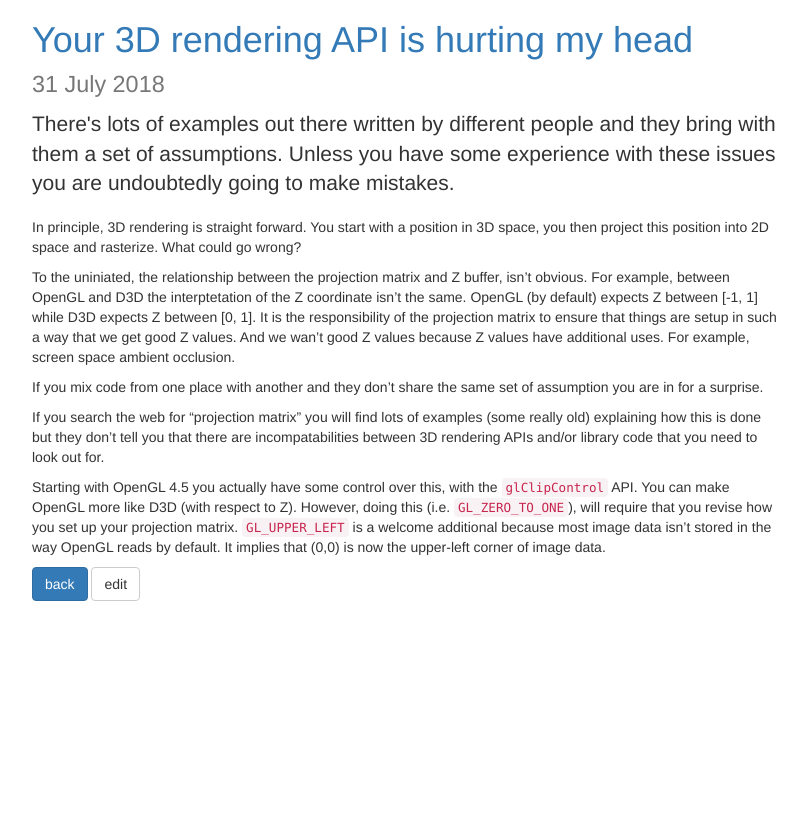
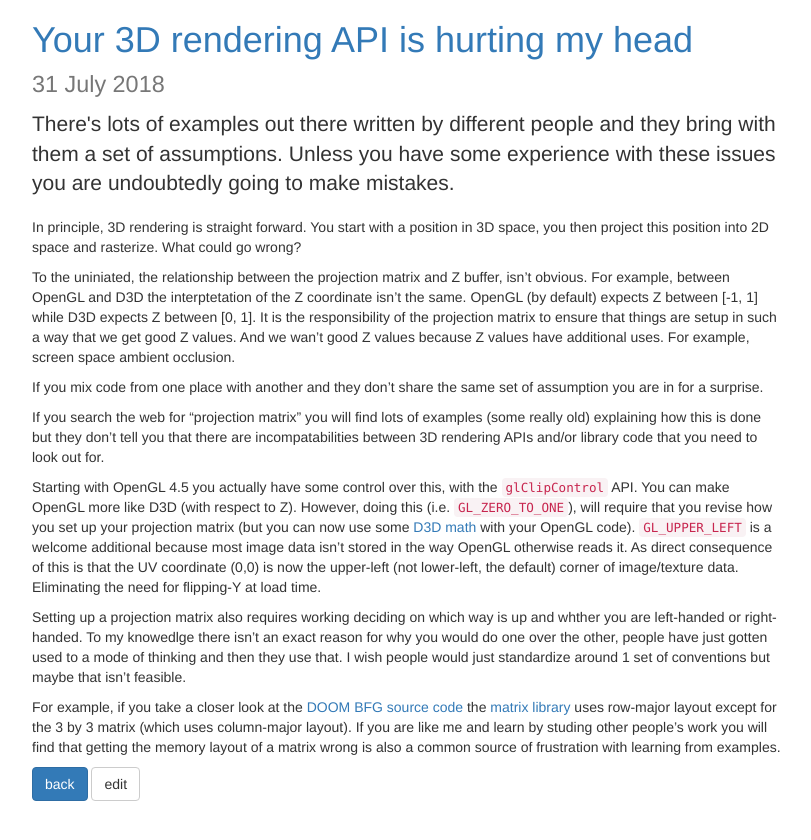
Before and after one commit to leidegre/leidegre.github.com, a Jekyll site: the page built from _posts/2018-07-31-clip-control.md, in a window 1280 px wide. Shown: the top 840 px of the page, without its empty margins (38-849 px from the left). Built offline with Jekyll 4.4.1, drawn with Linux system fonts in a browser that asks for light colours; nearby versions of some CDN libraries.

Commit message:
Update 2018-07-31-clip-control.md

```diff
--- a/_posts/2018-07-31-clip-control.md
+++ b/_posts/2018-07-31-clip-control.md
@@ -12,4 +12,8 @@ If you mix code from one place with another and they don't share the same set of
 
 If you search the web for "projection matrix" you will find lots of examples (some really old) explaining how this is done but they don't tell you that there are incompatabilities between 3D rendering APIs and/or library code that you need to look out for.
 
-Starting with OpenGL 4.5 you actually have some control over this, with the `glClipControl` API. You can make OpenGL more like D3D (with respect to Z). However, doing this (i.e. `GL_ZERO_TO_ONE`), will require that you revise how you set up your projection matrix. `GL_UPPER_LEFT` is a welcome additional because most image data isn't stored in the way OpenGL reads by default. It implies that (0,0) is now the upper-left corner of image data.
+Starting with OpenGL 4.5 you actually have some control over this, with the `glClipControl` API. You can make OpenGL more like D3D (with respect to Z). However, doing this (i.e. `GL_ZERO_TO_ONE`), will require that you revise how you set up your projection matrix (but you can now use some [D3D math](https://github.com/Microsoft/DirectXMath) with your OpenGL code). `GL_UPPER_LEFT` is a welcome additional because most image data isn't stored in the way OpenGL otherwise reads it. As direct consequence of this is that the UV coordinate (0,0) is now the upper-left (not lower-left, the default) corner of image/texture data. Eliminating the need for flipping-Y at load time.
+
+Setting up a projection matrix also requires working deciding on which way is up and whther you are left-handed or right-handed. To my knowedlge there isn't an exact reason for why you would do one over the other, people have just gotten used to a mode of thinking and then they use that. I wish people would just standardize around 1 set of conventions but maybe that isn't feasible.
+
+For example, if you take a closer look at the [DOOM BFG source code](https://github.com/id-Software/DOOM-3-BFG) the [matrix library](https://github.com/id-Software/DOOM-3-BFG/blob/master/neo/idlib/math/Matrix.h) uses row-major layout except for the 3 by 3 matrix (which uses column-major layout). If you are like me and learn by studing other people's work you will find that getting the memory layout of a matrix wrong is also a common source of frustration with learning from examples.
```
